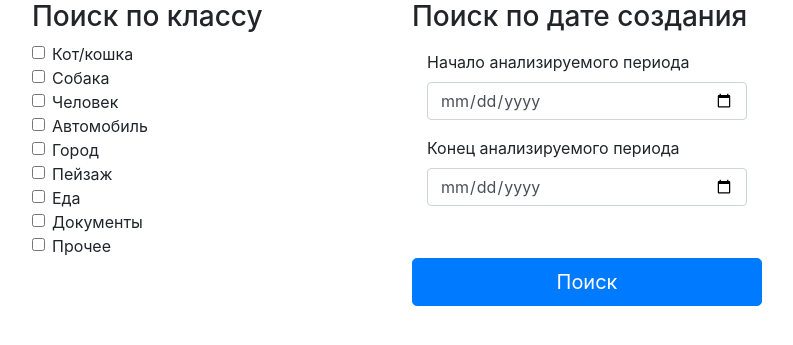
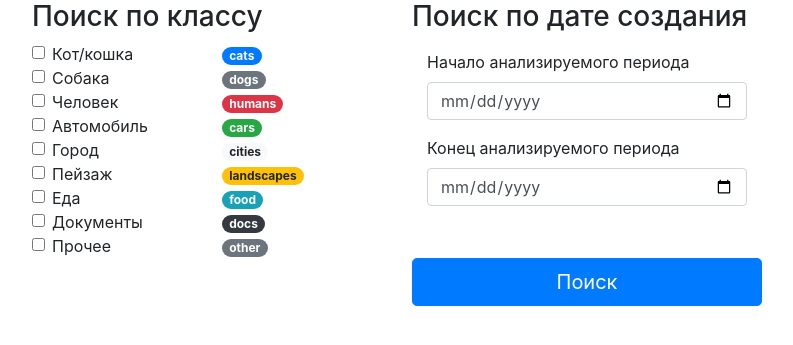
Before and after one commit to VarlamovGeorge/LP_PhotoAnalyzer, a Flask app: template webapp/webapp/templates/index.html in a window 1280 px wide. Shown: the part 56-401 px from the top of the page, without its empty margins (53-846 px from the left). Run offline with Flask 2, Linux system fonts and the light colour scheme; the template is opened without the code that fills it, so the values that code supplies are empty; parts of the project's set-up code (start-up, migrations or seed data) failed here and were passed over; some libraries are stand-ins or nearby versions.

Commit message:
Добавлены цветные ярлыки по лейблам классов (функциональность bootstrap)

```diff
--- a/webapp/webapp/__init__.py
+++ b/webapp/webapp/__init__.py
@@ -10,15 +10,15 @@ from webapp.settings.views import settings
 
 # Словарь используемых классов
 classes_dict_list = [
-    {'id': 1, 'label': 'cats'},
-    {'id': 2, 'label': 'dogs'},
-    {'id': 3, 'label': 'cars'},
-    {'id': 4, 'label': 'humans'},
-    {'id': 5, 'label': 'landscapes'},
-    {'id': 6, 'label': 'food'},
-    {'id': 7, 'label': 'cities'},
-    {'id': 8, 'label': 'documents'},
-    {'id': 9, 'label': 'other'}
+    {'id': 1, 'label': 'cats', 'bootstrap_class': 'badge badge-primary'},
+    {'id': 2, 'label': 'dogs', 'bootstrap_class': 'badge badge-secondary'},
+    {'id': 3, 'label': 'cars', 'bootstrap_class': 'badge badge-success'},
+    {'id': 4, 'label': 'humans', 'bootstrap_class': 'badge badge-danger'},
+    {'id': 5, 'label': 'landscapes', 'bootstrap_class': 'badge badge-warning'},
+    {'id': 6, 'label': 'food', 'bootstrap_class': 'badge badge-info'},
+    {'id': 7, 'label': 'cities', 'bootstrap_class': 'badge badge-light'},
+    {'id': 8, 'label': 'documents', 'bootstrap_class': 'badge badge-dark'},
+    {'id': 9, 'label': 'other', 'bootstrap_class': 'badge badge-secondary'}
     ]
 
 def create_app():
@@ -115,8 +115,8 @@ def create_app():
             # Формируем запрос в базу
             sub = db.session.query(db.func.max(Algorithms.create_date).label('max_date')).subquery()
             selected_photos = db.session.query((Photos.id).label("id"), (Photos.name).label("name"), \
-                (Classes.name).label("class_name"), (photosclasses.c.weight).label("weight"), \
-                (Photos.path).label("folder_path")). \
+                (Classes.name).label("class_name"), (Classes.id).label("class_id"), \
+                (photosclasses.c.weight).label("weight"), (Photos.path).label("folder_path")). \
                 join(photosclasses, Classes, Folders, StorageUsers, Users, Algorithms). \
                 filter(photosclasses.c.weight>threshold, Classes.name.in_(class_list), \
                 Users.id==current_user.id, Algorithms.create_date==sub.c.max_date, \
@@ -129,9 +129,18 @@ def create_app():
             for ph in selected_photos:
                 # ph_str = '<li class=\"list-group-item\">{0} {1} {2} {3}</li>\n' \
                 # .format(str(ph.id), str(ph.name), str(ph.class_name), str(ph.weight))
-                ph_str = '<li class=\"list-group-item\"><a href="https://www.dropbox.com/preview{4}?personal" target="_blank">{0} {1} {2} {3}</a></li>\n' \
-                .format(str(ph.id), str(ph.name), str(ph.class_name), str(ph.weight), str(ph.folder_path))
+                ph_str = '<li class="list-group-item col-xs-8"><a href="https://www.dropbox.com/preview{4}?personal" target="_blank">{0} {1} {2} {3}</a>\n' \
+                .format(
+                    str(ph.id), #0
+                    str(ph.name), #1
+                    str(ph.class_name), #2
+                    str(ph.weight), #3
+                    str(ph.folder_path) #4
+                )
+                ph_str += '<a  class="{0}">{1}</a>'.format(classes_dict_list[ph.class_id-1]['bootstrap_class'], classes_dict_list[ph.class_id-1]['label'])
+                ph_str += '</li>'
                 ph_list.append(ph_str)
+
 
             #print(ph_list)
 
--- a/webapp/webapp/templates/index.html
+++ b/webapp/webapp/templates/index.html
@@ -21,59 +21,130 @@
   <div class='row'>
     <div class='col'>
       <h3>Поиск по классу</h3>
+      <div class='row'>
+        <div class='col'>
           <div class="form-check">
             <input class="form-check-input" name='class' type="checkbox" value="cats" id="defaultCheck1">
             <label class="form-check-label" for="defaultCheck1">
               Кот/кошка
             </label>
           </div>
+        </div>
+        <div class='col'>
+          <div class="badge badge-pill badge-primary">cats</div>
+        </div>
+      </div>
+
+      <div class='row'>
+        <div class='col'>
           <div class="form-check">
             <input class="form-check-input" name='class' type="checkbox" value="dogs" id="defaultCheck2">
             <label class="form-check-label" for="defaultCheck2">
               Собака
             </label>
           </div>
+        </div>
+        <div class='col'>
+          <div class="badge badge-pill badge-secondary">dogs</div>
+        </div>
+      </div>
+
+      <div class='row'>
+        <div class='col'>
           <div class="form-check">
             <input class="form-check-input" name='class' type="checkbox" value="humans" id="defaultCheck3">
             <label class="form-check-label" for="defaultCheck3">
               Человек
             </label>
           </div>
+        </div>
+        <div class='col'>
+          <div class="badge badge-pill badge-danger">humans</div>
+        </div>
+      </div>
+
+      <div class='row'>
+        <div class='col'>
           <div class="form-check">
             <input class="form-check-input" name='class' type="checkbox" value="cars" id="defaultCheck4">
             <label class="form-check-label" for="defaultCheck4">
               Автомобиль
             </label>
           </div>
+        </div>
+        <div class='col'>
+          <div class="badge badge-pill badge-success">cars</div>
+        </div>
+      </div>
+
+      <div class='row'>
+        <div class='col'>
           <div class="form-check">
             <input class="form-check-input" name='class' type="checkbox" value="cities" id="defaultCheck5">
             <label class="form-check-label" for="defaultCheck5">
               Город
             </label>
           </div>
+        </div>
+        <div class='col'>
+          <div class="badge badge-pill badge-light">cities</div>
+        </div>
+      </div>
+
+      <div class='row'>
+        <div class='col'>
           <div class="form-check">
             <input class="form-check-input" name='class' type="checkbox" value="landscapes" id="defaultCheck6">
             <label class="form-check-label" for="defaultCheck6">
               Пейзаж
             </label>
           </div>
+        </div>
+        <div class='col'>
+          <div class="badge badge-pill badge-warning">landscapes</div>
+        </div>
+      </div>
+
+      <div class='row'>
+        <div class='col'>
           <div class="form-check">
             <input class="form-check-input" name='class' type="checkbox" value="food" id="defaultCheck7">
             <label class="form-check-label" for="defaultCheck7">
               Еда
             </label>
           </div>
+        </div>
+        <div class='col'>
+          <div class="badge badge-pill badge-info">food</div>
+        </div>
+      </div>
+
+      <div class='row'>
+        <div class='col'>
           <div class="form-check">
             <input class="form-check-input" name='class' type="checkbox" value="documents" id="defaultCheck8">
             <label class="form-check-label" for="defaultCheck8">
               Документы
             </label>
           </div>
+        </div>
+        <div class='col'>
+          <div class="badge badge-pill badge-dark">docs</div>
+        </div>
+      </div>
+
+      <div class='row'>
+        <div class='col'>
           <div class="form-check">
             <input class="form-check-input" name='class' type="checkbox" value="other" id="defaultCheck9">
             <label class="form-check-label" for="defaultCheck9">
               Прочее
             </label>
+          </div>
+        </div>
+        <div class='col'>
+          <div class="badge badge-pill badge-secondary">other</div>
+        </div>
       </div>
     </div> <!-- col -->
   <div class='col'>
```
Lines whose indentation alone changed are shown as unchanged.
